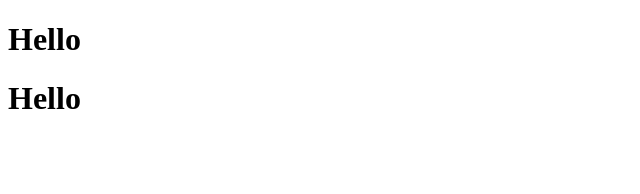
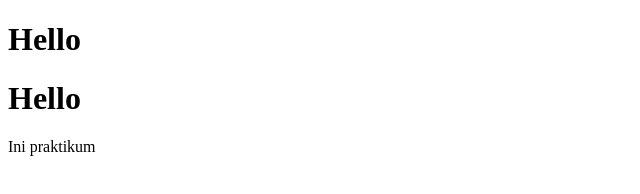
Before and after one commit to RhezaAlvarez/praktikumRPL, a plain HTML site: page index.html in a window 1280 px wide. Shown: the whole page, without its empty margins (0-640 px from the left). Drawn offline with Linux system fonts and the light colour scheme.

Commit message:
menambah paragraf baru di index.html

```diff
--- a/index.html
+++ b/index.html
@@ -6,5 +6,6 @@
 
     <body>
         <h1>Hello</h1>
+        <div class="description">Ini praktikum</div>
     </body>
 </html>
```
